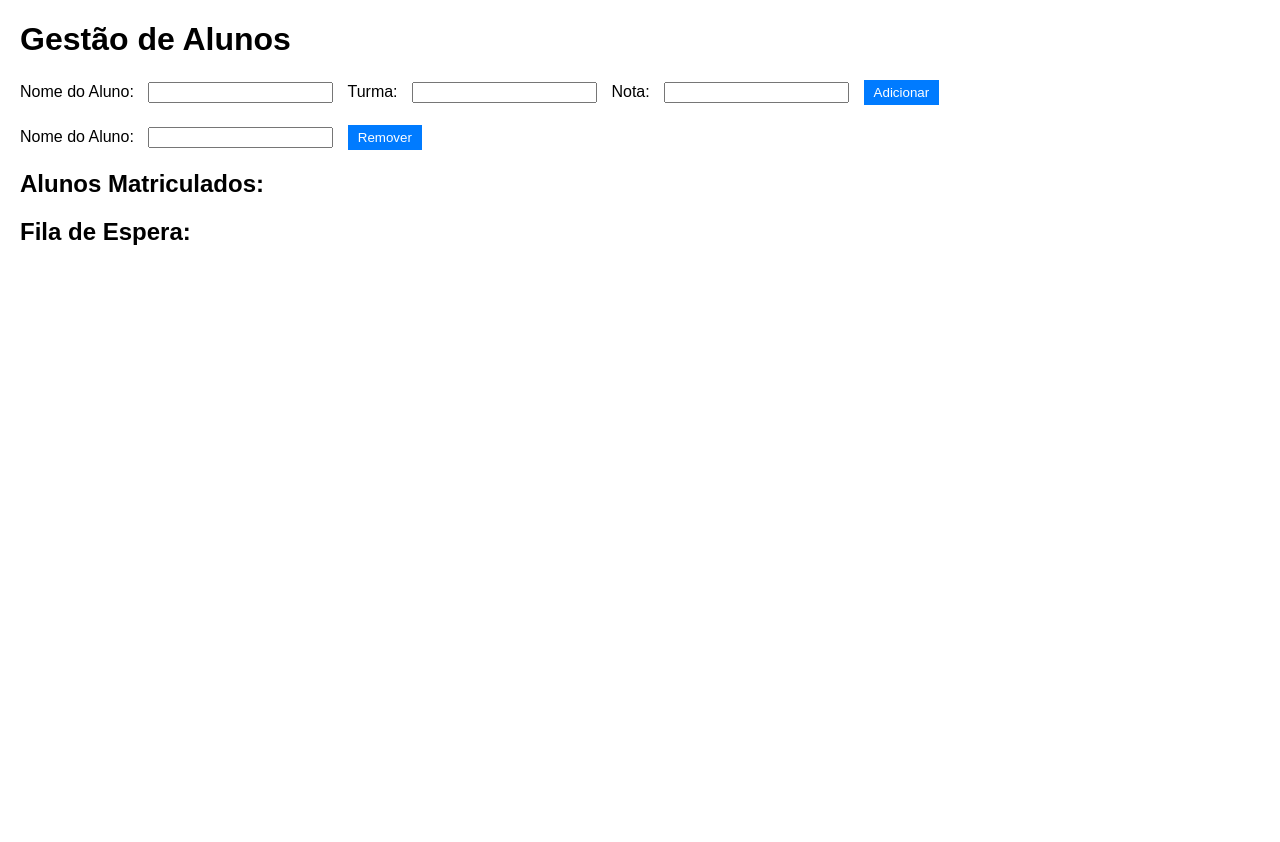
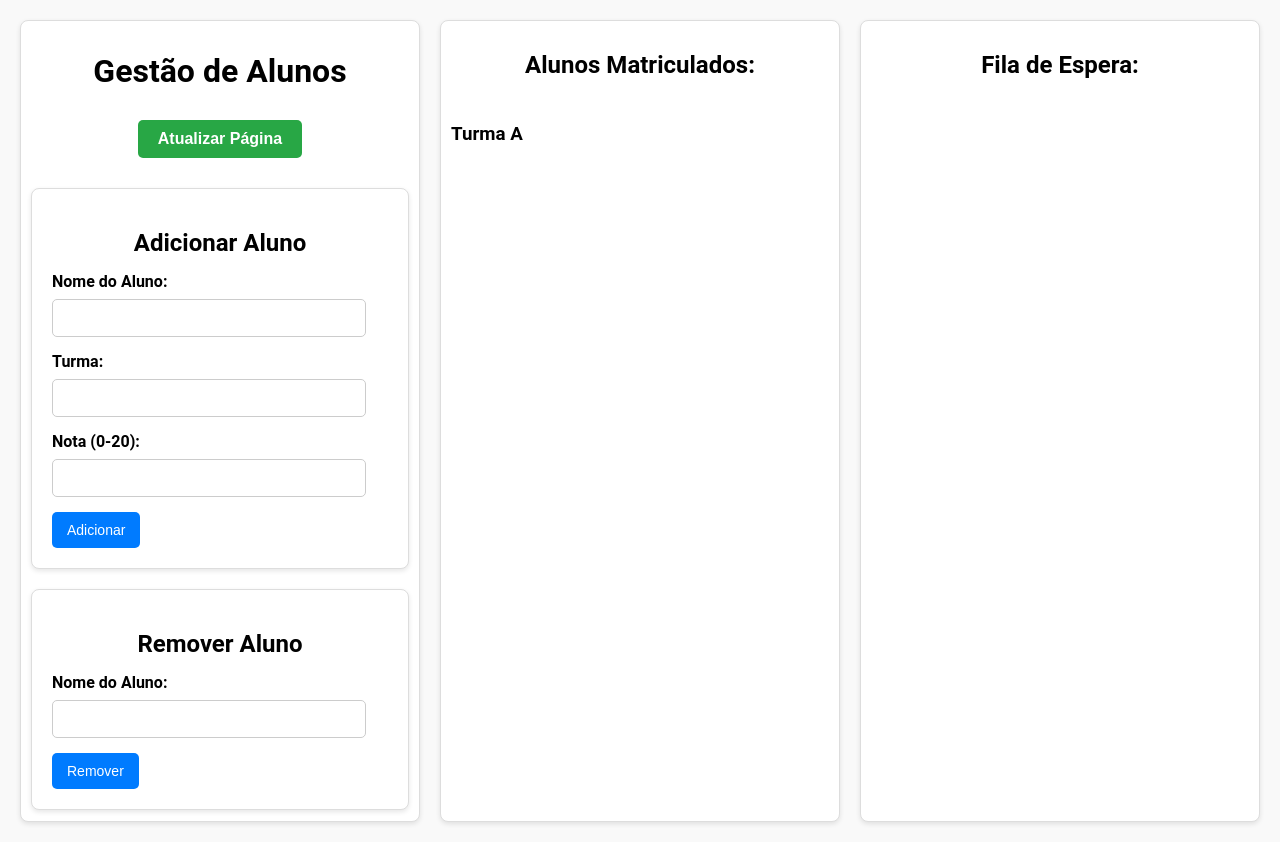
Before and after one commit to 200100306/TrabalhoALGORITMOS, a Flask app: page / in a window 1280 px wide. Before the commit the page ends 245 px from the top, so only its background shows below. Run offline with Flask 3, Linux system fonts and the light colour scheme; data that the repository does not hold is empty.

Commit message:
updates do index

```diff
--- a/Static/style.css
+++ b/Static/style.css
@@ -1,37 +1,145 @@
+/* Estilo básico */
 body {
-    font-family: Arial, sans-serif;
+    font-family: 'Roboto', Arial, sans-serif;
     margin: 20px;
+    background-color: #f9f9f9;
+    color: black;
 }
 
-form {
+h1, h2 {
+    color: black;
+}
+
+h1 {
     margin-bottom: 20px;
+    text-align: center
+}
+
+h2 {
+    margin-bottom: 15px;
+    text-align: center
+}
+
+/* Botão Atualizar Página */
+#refreshButton {
+    display: block;
+    margin: 0 auto 20px auto;
+    padding: 10px 20px;
+    background-color: #28a745;
+    color: white;
+    border: none;
+    border-radius: 5px;
+    cursor: pointer;
+    font-size: 16px;
+    font-weight: bold;
+
+}
+
+#refreshButton:hover {
+    background-color: #218838;
+    transform: scale(1.05);
+}
+
+/* Layout Principal */
+.main-container {
+    display: flex;
+    justify-content: space-between;
+    gap: 20px;
+    align-items: flex-start; /* Garante alinhamento superior dos contêineres */
+}
+
+.left-section, .mid-container, .right-container {
+    flex: 1; /* Permite que todos os contêineres tenham o mesmo tamanho proporcional */
+    display: flex;
+    max-width: 500px;
+    flex-direction: column;
+    gap: 10px;
+    background-color: #ffffff;
+    padding: 10px;
+    border: 1px solid #ddd;
+    border-radius: 8px;
+    box-shadow: 0 2px 5px rgba(0, 0, 0, 0.1);
+    height: 780px; /* Ajusta automaticamente ao conteúdo */
+}
+
+/* Ajustes para Mid e Right Containers */
+.mid-container {
+    max-width: 400px;
+}
+
+.right-container {
+    max-width: 400px;
+}
+
+/* Contêineres dos formulários */
+.container {
+    display: flex;
+    flex-direction: column;
+    gap: 20px;
+}
+
+.form-container {
+    background-color: #ffffff;
+    padding: 20px;
+    border: 1px solid #ddd;
+    border-radius: 8px;
+    box-shadow: 0 2px 5px rgba(0, 0, 0, 0.1);
 }
 
 label {
-    margin-right: 10px;
+    display: block;
+    font-weight: bold;
+    margin-bottom: 8px;
 }
 
 input {
-    margin-right: 10px;
+    margin-bottom: 15px;
+    padding: 10px;
+    width: calc(100% - 22px);
+    border: 1px solid #ccc;
+    border-radius: 5px;
+    font-size: 14px;
+    box-sizing: border-box;
 }
 
 button {
-    background-color: #007BFF;
+    background-color: #007bff;
     color: white;
     border: none;
-    padding: 5px 10px;
+    padding: 10px 15px;
+    font-size: 14px;
+    border-radius: 5px;
     cursor: pointer;
+    transition: background-color 0.3s, transform 0.2s;
 }
 
 button:hover {
     background-color: #0056b3;
+    transform: scale(1.05);
 }
 
+/* Listas */
 ul {
     list-style-type: none;
     padding: 0;
 }
 
 li {
-    margin: 5px 0;
+    background-color: #ffffff;
+    margin: 10px 0;
+    padding: 10px;
+    border: 1px solid #ddd;
+    border-radius: 5px;
+    box-shadow: 0 1px 3px rgba(0, 0, 0, 0.1);
 }
+
+/* Responsividade */
+@media (max-width: 1024px) {
+    .main-container {
+        flex-direction: column;
+    }
+
+    .mid-container, .right-container {
+        max-width: none;
+    }
+}
--- a/Templates/index.html
+++ b/Templates/index.html
@@ -7,28 +7,49 @@
     <link rel="stylesheet" href="/static/style.css">
 </head>
 <body>
+    <div class="main-container">
+        <!-- Seção Esquerda -->
+        <div class="left-section">
             <h1>Gestão de Alunos</h1>
+            <button id="refreshButton" style="margin-bottom: 20px;">Atualizar Página</button>
+
+            <div class="container">
+                <div class="form-container">
+                    <h2>Adicionar Aluno</h2>
                     <form id="addStudentForm">
                         <label for="name">Nome do Aluno:</label>
                         <input type="text" id="name" name="name" required>
                         <label for="turma">Turma:</label>
                         <input type="text" id="turma" name="turma" required>
-        <label for="grade">Nota:</label>
-        <input type="number" id="grade" name="grade" required>
+                        <label for="grade">Nota (0-20):</label>
+                        <input type="number" id="grade" name="grade" min="0" max="20" required>
                         <button type="submit">Adicionar</button>
                     </form>
+                </div>
 
+                <div class="form-container">
+                    <h2>Remover Aluno</h2>
                     <form id="removeStudentForm">
                         <label for="removeName">Nome do Aluno:</label>
                         <input type="text" id="removeName" name="removeName" required>
                         <button type="submit">Remover</button>
                     </form>
+                </div>
+            </div>
+        </div>
 
+        <!-- Container do Meio -->
+        <div class="mid-container">
             <h2>Alunos Matriculados:</h2>
-    <ul id="studentsList"></ul>
+            <div id="studentsList"></div>
+        </div>
 
+        <!-- Container Direito -->
+        <div class="right-container">
             <h2>Fila de Espera:</h2>
             <ul id="queueList"></ul>
+        </div>
+    </div>
 
     <script>
         document.addEventListener("DOMContentLoaded", () => {
@@ -36,31 +57,43 @@
             const removeStudentForm = document.getElementById("removeStudentForm");
             const studentsList = document.getElementById("studentsList");
             const queueList = document.getElementById("queueList");
+            const refreshButton = document.getElementById("refreshButton");
 
-            // Atualizar interface
             const updateUI = () => {
                 fetch("/data")
                     .then(response => response.json())
                     .then(data => {
-                        // Atualizar lista de alunos matriculados
                         studentsList.innerHTML = "";
-                        data.students.forEach(student => {
+                        queueList.innerHTML = "";
+
+                        for (const [turma, alunos] of Object.entries(data.students)) {
+                            const turmaHeader = document.createElement("h3");
+                            turmaHeader.textContent = `Turma ${turma}`;
+                            studentsList.appendChild(turmaHeader);
+
+                            const turmaList = document.createElement("ul");
+                            alunos.forEach(aluno => {
                                 const li = document.createElement("li");
-                            li.textContent = `${student.name} - Turma: ${student.turma}, Nota: ${student.grade}`;
-                            studentsList.appendChild(li);
+                                const studentInfo = data.info[aluno];
+                                if (studentInfo) {
+                                    li.textContent = `${aluno} - Nota: ${studentInfo.notas.join(", ")}`;
+                                } else {
+                                    li.textContent = `${aluno} - Sem informação disponível`;
+                                }
+                                turmaList.appendChild(li);
                             });
+                            studentsList.appendChild(turmaList);
+                        }
 
-                        // Atualizar fila de espera
-                        queueList.innerHTML = "";
                         data.queue.forEach(student => {
                             const li = document.createElement("li");
                             li.textContent = `${student.name} - Turma: ${student.turma}, Nota: ${student.grade}`;
                             queueList.appendChild(li);
                         });
-                    });
+                    })
+                    .catch(err => alert("Erro ao carregar dados: " + err.message));
             };
 
-            // Adicionar aluno
             addStudentForm.addEventListener("submit", (e) => {
                 e.preventDefault();
                 const name = document.getElementById("name").value;
@@ -76,12 +109,11 @@
                     .then(data => {
                         alert(data.message);
                         updateUI();
-                        // Limpar campos do formulário
                         addStudentForm.reset();
-                    });
+                    })
+                    .catch(err => alert("Erro: " + err.message));
             });
 
-            // Remover aluno
             removeStudentForm.addEventListener("submit", (e) => {
                 e.preventDefault();
                 const name = document.getElementById("removeName").value;
@@ -95,12 +127,15 @@
                     .then(data => {
                         alert(data.message);
                         updateUI();
-                        // Limpar campos do formulário
                         removeStudentForm.reset();
-                    });
+                    })
+                    .catch(err => alert("Erro: " + err.message));
             });
 
-            // Atualizar interface na inicialização
+            refreshButton.addEventListener("click", () => {
+                location.reload();
+            });
+
             updateUI();
         });
     </script>
--- a/app.py
+++ b/app.py
@@ -1,4 +1,4 @@
-from flask import Flask, render_template, request, jsonify # type: ignore
+from flask import Flask, render_template, request, jsonify  # type: ignore
 
 app = Flask(__name__)
 
@@ -44,28 +44,21 @@ class LinkedList:
             return True
         return False
 
+    def pop(self):
+        if not self.head:
+            return None
+        data = self.head.data
+        self.head = self.head.next
+        self.size -= 1
+        return data
+
     def display(self):
         current = self.head
         students = []
         while current:
-            students.append(current.data)
+            students.append(current.data)  # Mantém todos os dados completos
             current = current.next
         return students
-
-class Queue:
-    def __init__(self):
-        self.items = []
-
-    def enqueue(self, item):
-        self.items.append(item)
-
-    def dequeue(self):
-        if self.items:
-            return self.items.pop(0)
-        return None
-
-    def display(self):
-        return self.items
 
 class HashTable:
     def __init__(self):
@@ -78,17 +71,17 @@ class HashTable:
         if key in self.table:
             del self.table[key]
 
-    def update(self, key, field, value):
-        if key in self.table:
-            self.table[key][field] = value
-
     def display(self):
         return self.table
 
 # Inicializando estruturas
-turma = LinkedList(max_size=3)
-fila_espera = Queue()
+turmas = {}  # Dicionário para armazenar turmas por letra
+fila_espera = LinkedList(max_size=50)
 informacoes_alunos = HashTable()
+
+# Configuração inicial: primeira turma é "A"
+turma_atual = "A"
+turmas[turma_atual] = LinkedList(max_size=3)
 
 @app.route("/")
 def index():
@@ -98,29 +91,51 @@ def index():
 def add_student():
     data = request.json
     name = data.get("name")
-    turma_name = data.get("turma")
     grade = data.get("grade")
-    if turma.add(name):
-        informacoes_alunos.add(name, {"notas": [grade], "status": "matriculado", "turma": turma_name})
-        return jsonify({"message": "Aluno matriculado!", "students": turma.display()}), 200
-    else:
-        fila_espera.enqueue(name)
-        return jsonify({"message": "Turma cheia, aluno adicionado à fila de espera!", "queue": fila_espera.display()}), 200
+    turma_letra = data.get("turma")
+
+    # Validar nota
+    if not (0 <= int(grade) <= 20):
+        return jsonify({"message": "Erro: A nota deve estar entre 0 e 20."}), 400
+
+    # Verificar se a turma já existe
+    if turma_letra not in turmas:
+        # Criar nova turma se não existir
+        turmas[turma_letra] = LinkedList(max_size=3)
+
+    # Tentar adicionar o aluno na turma
+    if turmas[turma_letra].add(name):
+        informacoes_alunos.add(name, {"notas": [grade], "turma": turma_letra})
+        return jsonify({"message": f"Aluno adicionado à turma {turma_letra}!", "students": turmas[turma_letra].display()}), 200
+
+    # Se a turma estiver cheia, adicionar o aluno à fila de espera
+    fila_espera.add({"name": name, "turma": turma_letra, "grade": grade})
+    return jsonify({"message": "Turma cheia. Aluno adicionado à fila de espera!", "queue": fila_espera.display()}), 200
 
 @app.route("/remove_student", methods=["POST"])
 def remove_student():
     name = request.json.get("name")
-    if turma.remove(name):
-        informacoes_alunos.remove(name)
-        return jsonify({"message": f"Aluno {name} removido da turma!", "students": turma.display()}), 200
-    return jsonify({"message": "Aluno não encontrado na turma!"}), 404
+    for letra, turma in turmas.items():
+        if turma.remove(name):
+            informacoes_alunos.remove(name)
+            # Verificar se há alunos na fila de espera
+            if fila_espera.size > 0:
+                next_in_line = fila_espera.pop()
+                turma.add(next_in_line)
+                aluno_info = informacoes_alunos.table[next_in_line["name"]]
+                aluno_info["turma"] = letra
+            return jsonify({"message": f"Aluno {name} removido com sucesso!", "students": turma.display(), "queue": fila_espera.display()}), 200
+    return jsonify({"message": "Aluno não encontrado!"}), 404
 
 @app.route("/data", methods=["GET"])
 def get_data():
+    all_students = {}
+    for letra, turma in turmas.items():
+        all_students[letra] = turma.display()
     return jsonify({
-        "students": turma.display(),
-        "queue": fila_espera.display(),
-        "info": informacoes_alunos.display()
+        "students": all_students,
+        "queue": fila_espera.display(),  # Exibe os dados completos do aluno na fila de espera
+        "info": informacoes_alunos.display(),
     })
 
 if __name__ == "__main__":
```
Also changed, not shown: 1 other file. Lines whose indentation alone changed are shown as unchanged.
